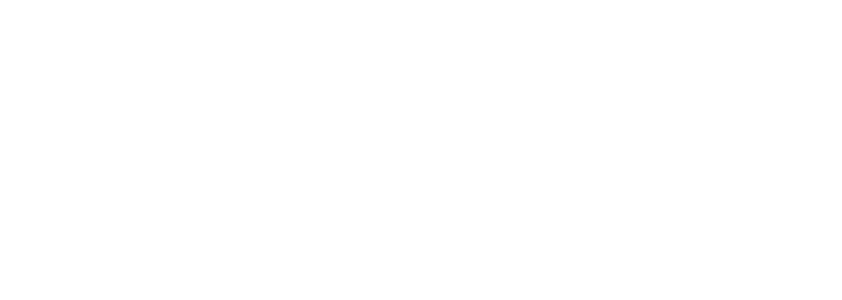
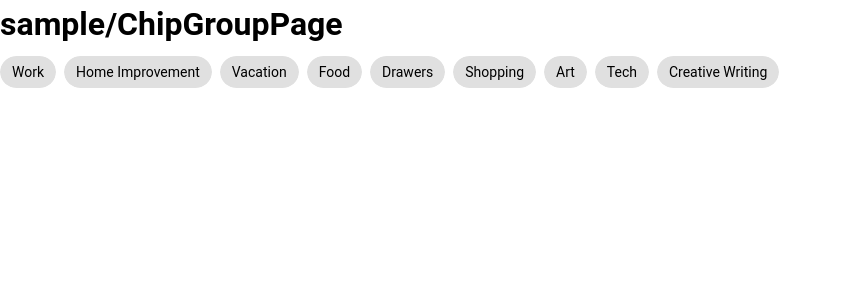
Before and after one commit to a-nishioka/vuetify3-yarn-sample, a Nuxt app: page /sample/ChipGroupPage in a window 1280 px wide. Before the commit this address had no page. Shown: the top 300 px of the page, without its empty margins (0-842 px from the left). Built offline with nearby package versions, Linux system fonts and the light colour scheme.

Commit message:
chip-group: sample追加

```diff
--- /dev/null
+++ b/components/molecules/ChipGroup.vue
@@ -0,0 +1,13 @@
+<template>
+  <v-chip-group column>
+    <AtomsChip v-for="item in items" :key="item" :text="item" />
+  </v-chip-group>
+</template>
+
+<script setup lang="ts">
+defineProps({
+  items: { type: Array<string>, default: [] },
+});
+</script>
+
+<style lang="scss" scoped></style>
--- /dev/null
+++ b/pages/sample/ChipGroupPage.vue
@@ -0,0 +1,20 @@
+<template>
+  <h1>sample/ChipGroupPage</h1>
+  <MoleculesChipGroup :items="items"></MoleculesChipGroup>
+</template>
+
+<script setup lang="ts">
+const items = [
+  'Work',
+  'Home Improvement',
+  'Vacation',
+  'Food',
+  'Drawers',
+  'Shopping',
+  'Art',
+  'Tech',
+  'Creative Writing',
+]
+</script>
+
+<style lang="scss" scoped></style>
```
Also changed, not shown: components/atoms/Chip.vue (+4 -6 lines).
